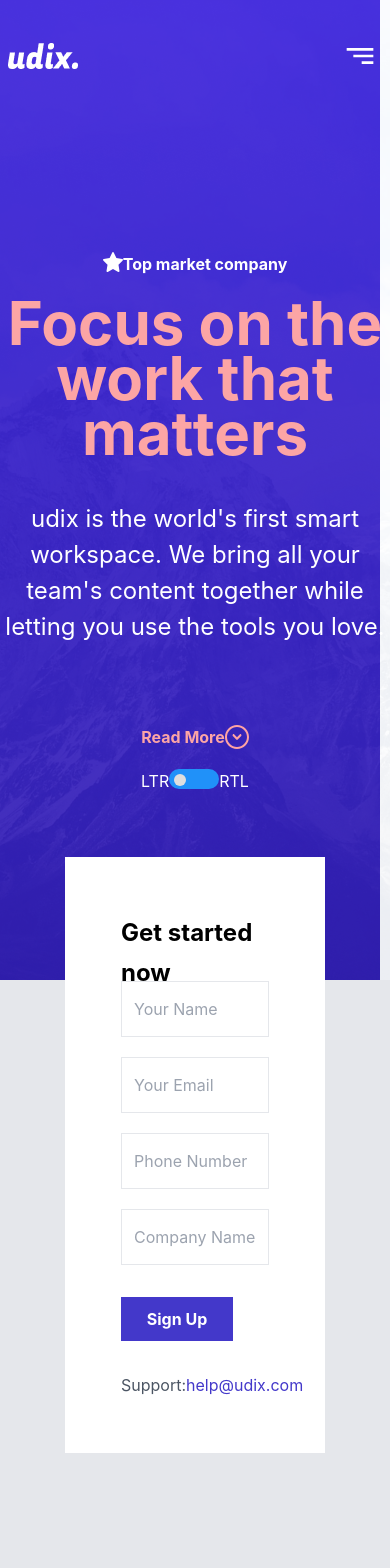
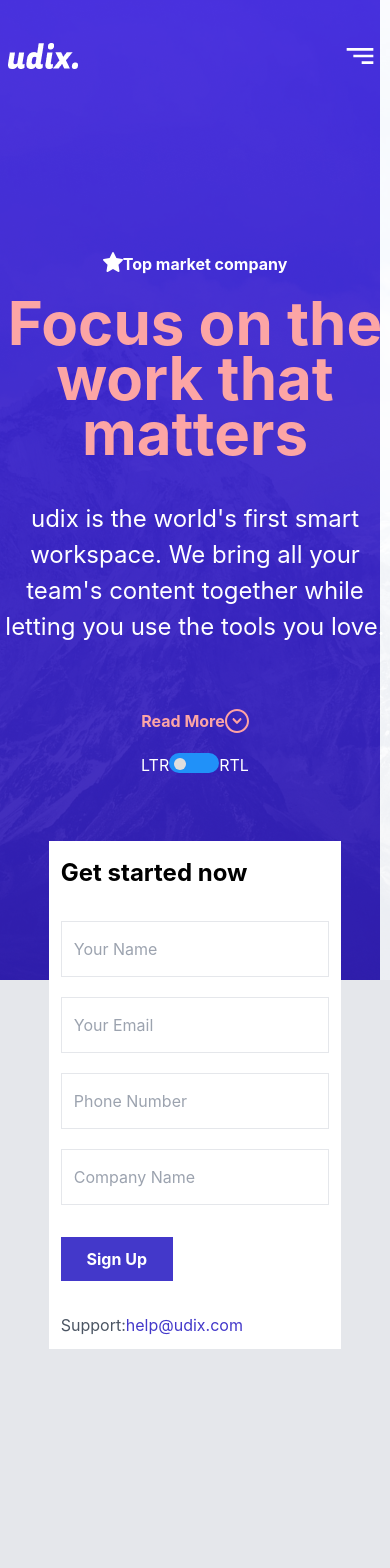
Before and after one commit to Arsalan31/my-project1, a React (Create React App) app: page /Udix in a window 390 px wide. Shown: the top 1568 px of the page. Built offline with nearby package versions, Linux system fonts and the light colour scheme; what tailwindcss-rtl would draw is missing.

Commit message:
Update Hero1.js

```diff
--- a/src/Components/Hero1.js
+++ b/src/Components/Hero1.js
@@ -27,7 +27,7 @@ function Hero1(props) {
                         <h4 className='w-full font-normal text-2xl leading-9 lg:text-start text-center flex-none flex-grow-0 mt-10 sm:mt-8 text-white'>udix is the world's first smart workspace. <br className="hidden sm:block" /> We bring all your team's content together
                             <br className="hidden sm:block" /> while letting you use the tools you love.
                         </h4>
-                        <div className="flex mt-20 lg:justify-start justify-center">
+                        <div className="flex sm:mt-20 mt-16 lg:justify-start justify-center">
                             <h4 className="font-bold text-red-300 lg:text-start text-center text-base leading-6 me-3">Read More</h4>
                             <button>
                                 <svg width="24" height="24" viewBox="0 0 24 24" fill="none" xmlns="http://www.w3.org/2000/svg">
@@ -47,8 +47,8 @@ function Hero1(props) {
                             </div>
                         </div>
                     </div>
-                    <div className="lg:w-1/3 sm:w-2/3 lg:mt-0 mt-16 w-2/3 justify-center">
-                        <div className="bg-white flex flex-col p-14">
+                    <div className="lg:w-1/3 sm:w-2/3 lg:mt-0 mt-16 w-3/4 justify-center">
+                        <div className="bg-white flex flex-col sm:p-14 p-3">
                             <h3 className="con-1 h-7 font-bold text-2xl leading-10 text-black flex-none flex-grow-0 text-start mb-10">Get started now</h3>
                             <div className="relative mb-5">
                                 <label for="name" className="leading-7 text-sm text-gray-600"></label>
```
